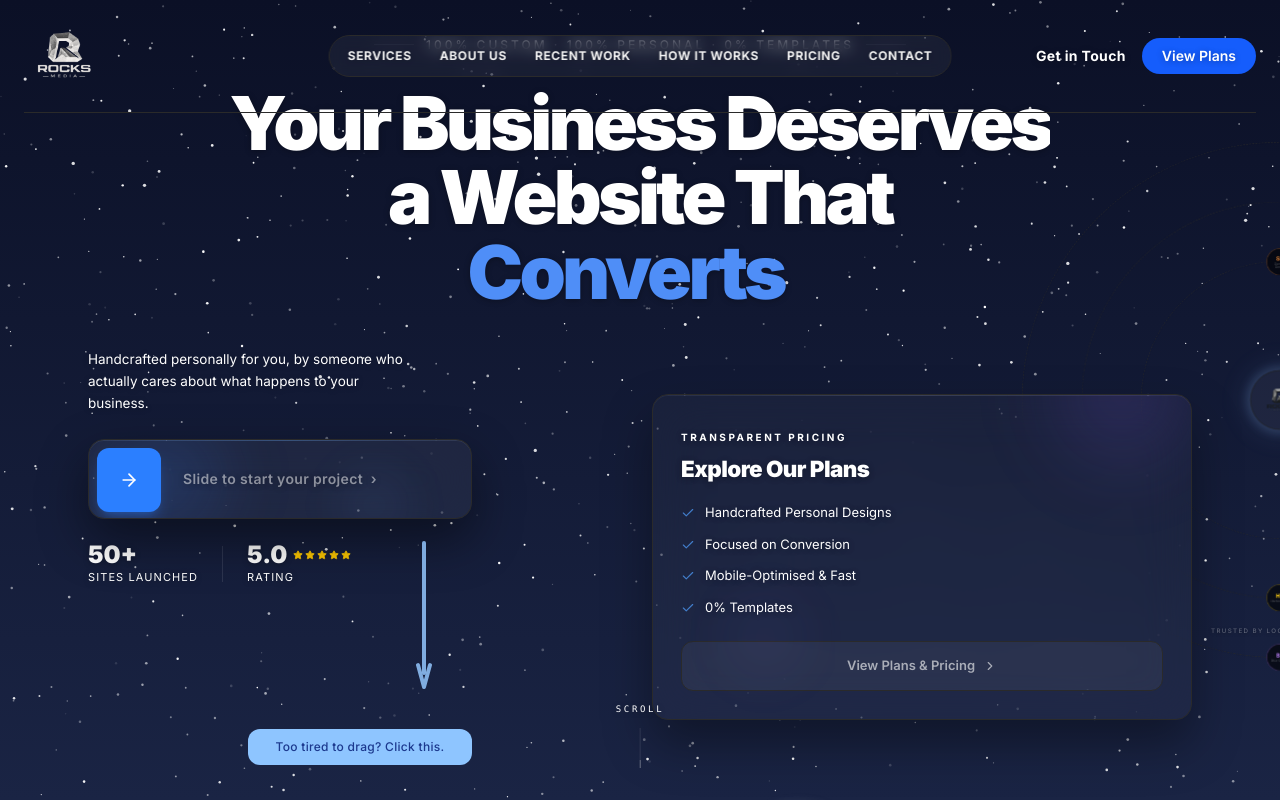
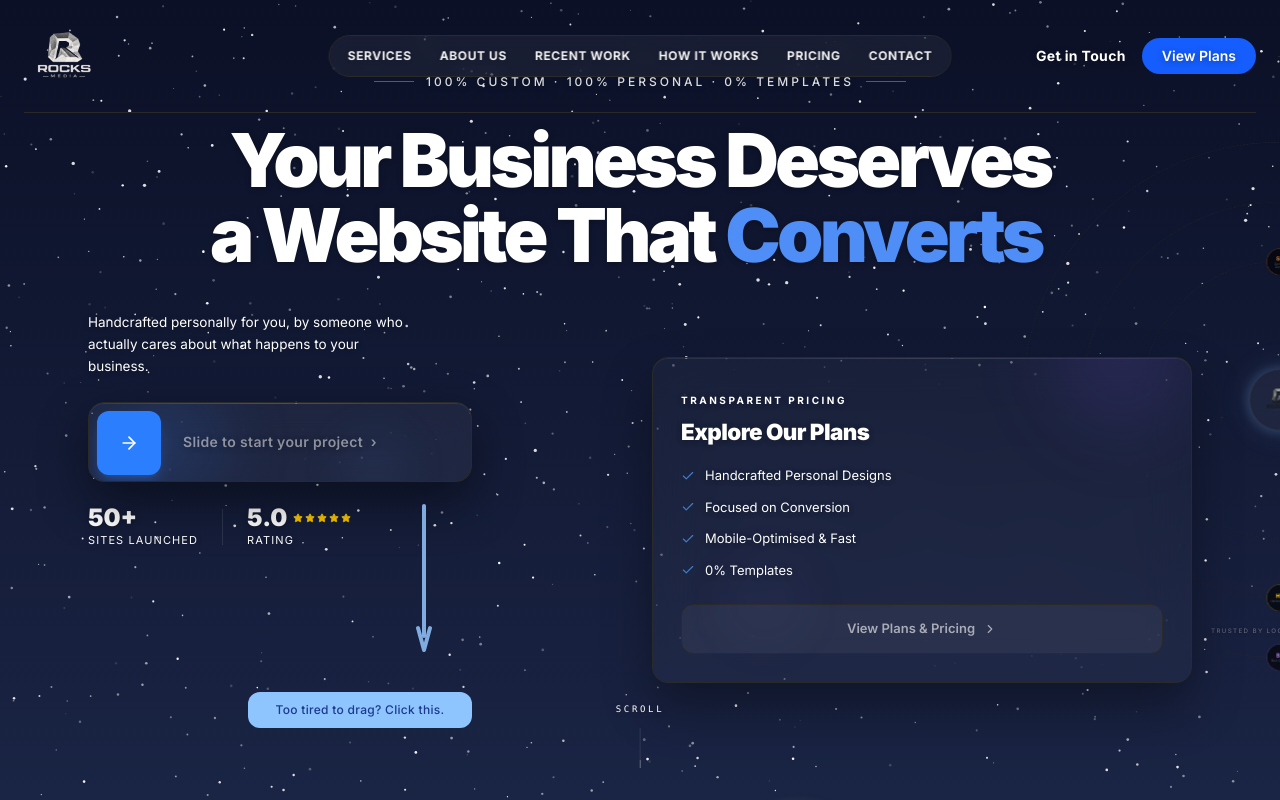
Before and after one commit to abdulahihassan16/rocksmedia, a Next.js app: page / in a window 1280 px wide. Shown: the top 800 px of the page. Built offline with nearby package versions, Linux system fonts and the light colour scheme.

Commit message:
Desktop headline: 2 lines — merge lines 2+3 inline on md+

```diff
--- a/components/HeroSection.tsx
+++ b/components/HeroSection.tsx
@@ -167,8 +167,8 @@ export function HeroSection({ scrollToPricing, scrollToContact }: HeroSectionPro
           className="hero-headline font-black tracking-tighter text-white leading-none mb-6 md:mb-10 text-center"
         >
           <span className="block">Your Business Deserves</span>
-          <span className="block">a Website That</span>
-          <span className="block">
+          <span className="block md:inline">a Website That </span>
+          <span className="block md:inline">
             <span ref={cyclingWordRef} style={{ color: "#4f8ef7" }}>Rocks</span><span
               className="typewriter-cursor"
               style={{ color: "#4f8ef7", marginLeft: "1px" }}
```
